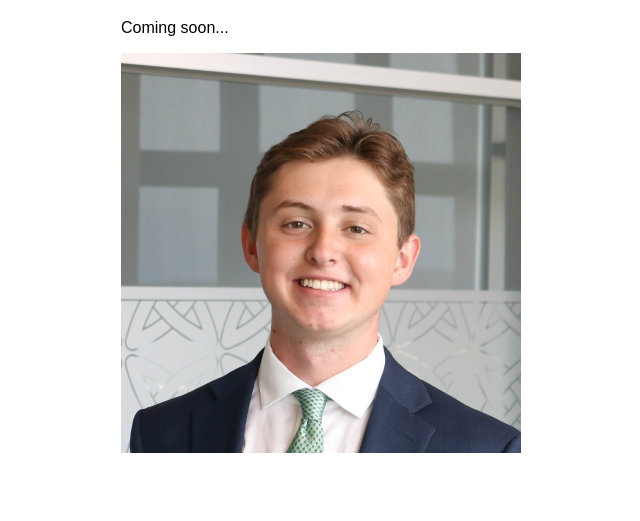
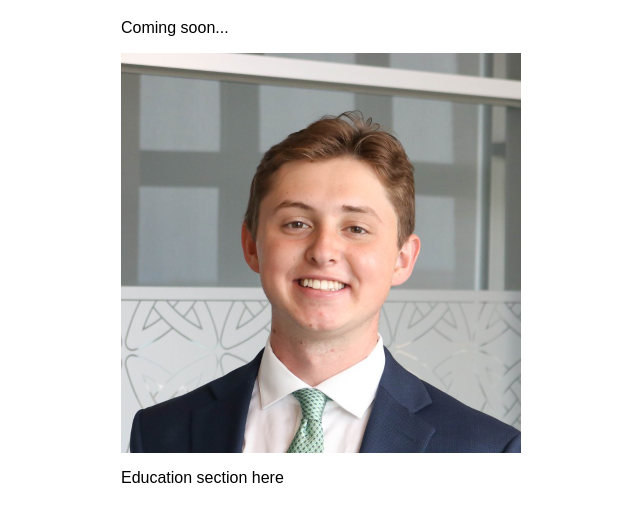
Before and after one commit to andrew-rocks/my-site, a Gatsby site: page / in a window 1280 px wide. Shown: the part 121-642 px from the top of the page, without its empty margins (269-909 px from the left). Built offline with nearby package versions, Linux system fonts and the light colour scheme; Gatsby itself is replaced by a stand-in of ours.

Commit message:
test commit

```diff
--- a/src/pages/index.tsx
+++ b/src/pages/index.tsx
@@ -14,6 +14,7 @@ const IndexPage: React.FC<PageProps> = () => {
         src="../images/headshot.jpeg"
         width={400}
       />
+      <p>Education section here</p>
     </Layout>
   );
 };
```
